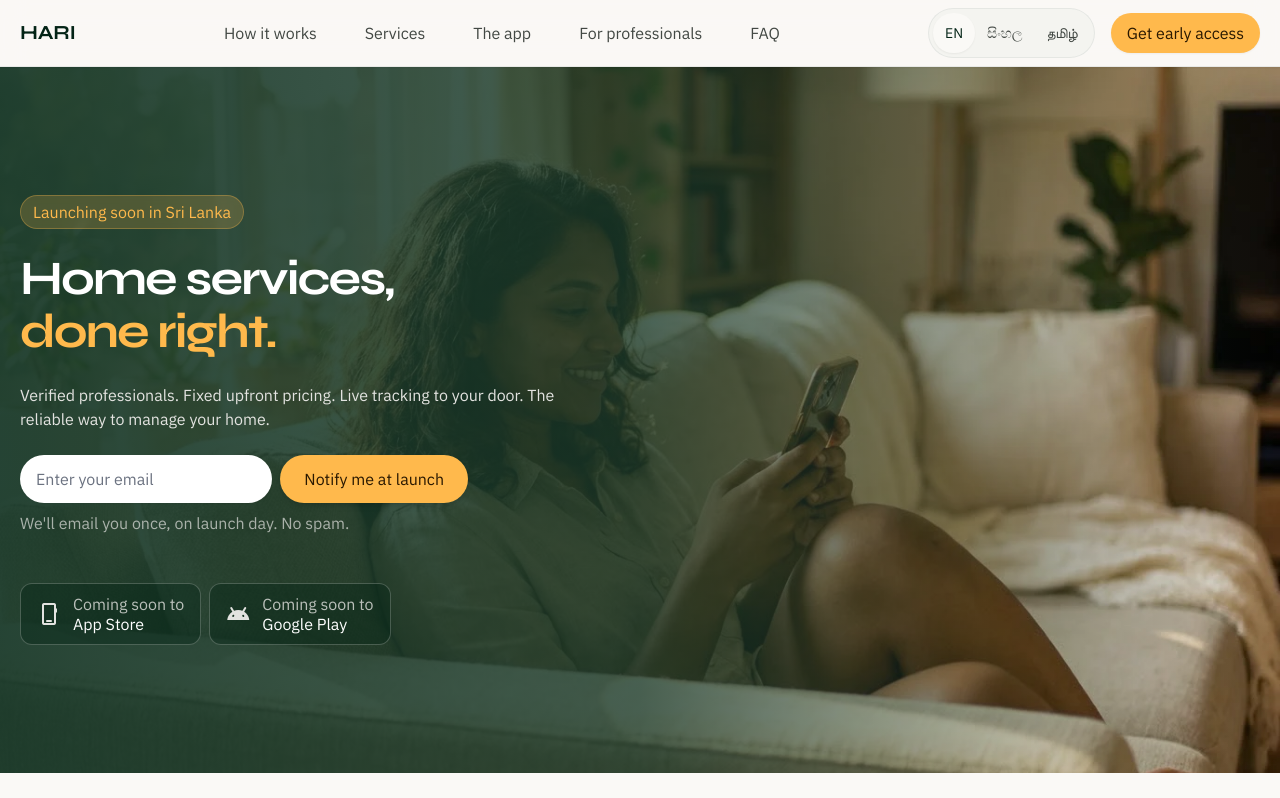
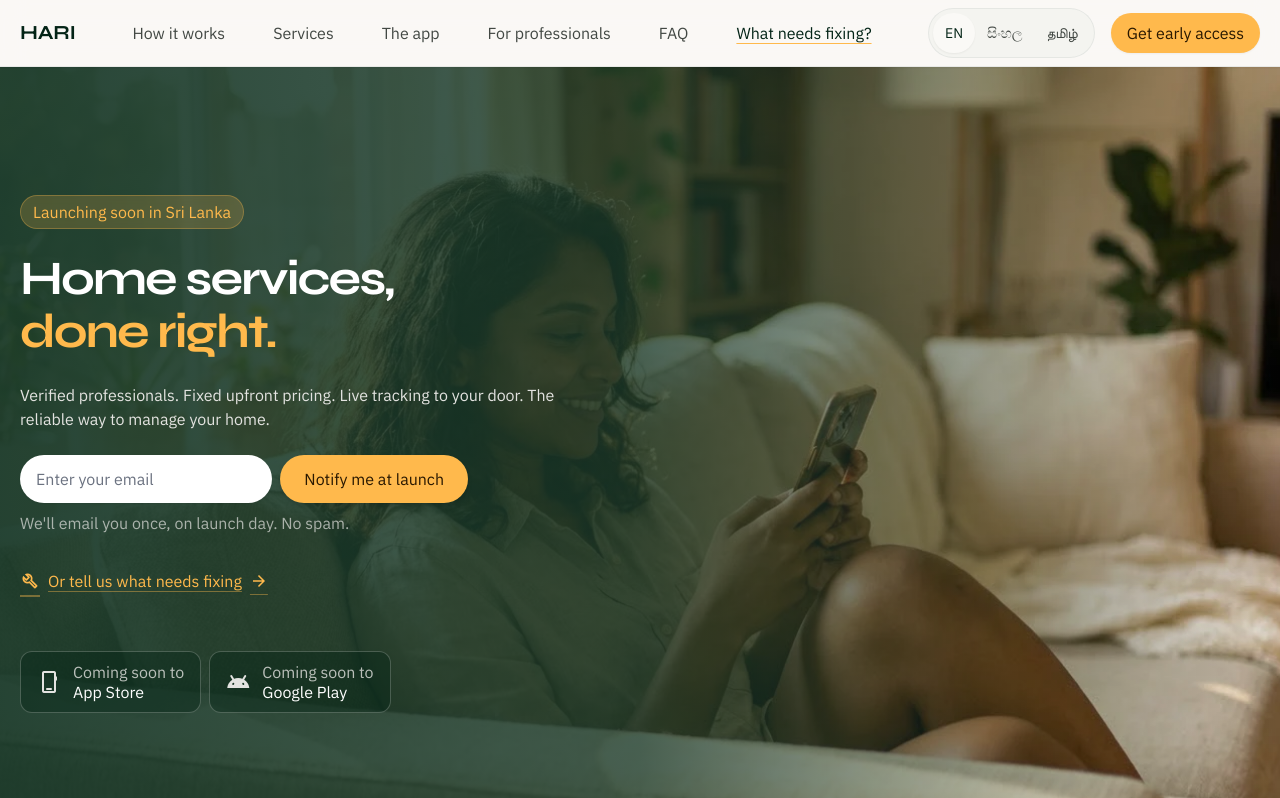
Before and after one commit to skypixeldigitals-max/hari-website, a website: page index.html in a window 1280 px wide. Shown: the top 798 px of the page. Drawn offline with nearby package versions, Linux system fonts and the light colour scheme.

Commit message:
Link the survey from the homepage nav, hero and final CTA

```diff
--- a/assets/js/site.js
+++ b/assets/js/site.js
@@ -75,7 +75,11 @@ const strings = {
     nav_services: "Services",
     nav_pro: "For professionals",
     nav_faq: "FAQ",
+    nav_survey: "What needs fixing?",
     nav_cta: "Get early access",
+
+    survey_link: "Or tell us what needs fixing",
+    survey_cta: "Tell us what needs fixing",
 
     hero_badge: "Launching soon in Sri Lanka",
     hero_title_1: "Home services,",
@@ -217,7 +221,11 @@ const strings = {
     nav_services: "සේවා",
     nav_pro: "කාර්මිකයන්ට",
     nav_faq: "ප්‍රශ්න",
+    nav_survey: "මොකද හදන්න ඕන?",
     nav_cta: "කලින්ම දැනගන්න",
+
+    survey_link: "නැත්නම් මොකද හදන්න ඕන කියන්න",
+    survey_cta: "මොකද හදන්න ඕන කියන්න",
 
     hero_badge: "ලංකාවේ ඉක්මනටම එනවා",
     hero_title_1: "ගෙදර වැඩ,",
@@ -356,7 +364,11 @@ const strings = {
     nav_services: "சேவைகள்",
     nav_pro: "தொழில்முறையாளர்களுக்கு",
     nav_faq: "கேள்விகள்",
+    nav_survey: "என்ன சரி செய்ய வேண்டும்?",
     nav_cta: "முதலில் அறிந்துகொள்ளுங்கள்",
+
+    survey_link: "அல்லது என்ன சரி செய்ய வேண்டும் என்று சொல்லுங்கள்",
+    survey_cta: "என்ன சரி செய்ய வேண்டும் என்று சொல்லுங்கள்",
 
     hero_badge: "இலங்கையில் விரைவில் அறிமுகம்",
     hero_title_1: "வீட்டுச் சேவைகள்,",
--- a/index.html
+++ b/index.html
@@ -66,6 +66,7 @@
       <a class="text-on-surface-variant hover:text-primary hover:bg-primary-container/10 transition-all duration-300 px-3 py-2 rounded-md font-body-md" data-t="nav_app" href="#inside-the-app">The app</a>
       <a class="text-on-surface-variant hover:text-primary hover:bg-primary-container/10 transition-all duration-300 px-3 py-2 rounded-md font-body-md" data-t="nav_pro" href="#pro">For professionals</a>
       <a class="text-on-surface-variant hover:text-primary hover:bg-primary-container/10 transition-all duration-300 px-3 py-2 rounded-md font-body-md" data-t="nav_faq" href="#faq">FAQ</a>
+      <a class="text-primary hover:bg-primary-container/10 transition-all duration-300 px-3 py-2 rounded-md font-body-md underline decoration-tertiary-fixed-dim underline-offset-4" data-t="nav_survey" href="survey.html">What needs fixing?</a>
     </div>
 
     <div class="flex items-center gap-4">
@@ -90,6 +91,7 @@
       <a class="flex items-center min-h-[48px] text-on-surface-variant hover:text-primary py-3 font-body-md border-b border-outline-variant/20" data-t="nav_app" href="#inside-the-app">The app</a>
       <a class="flex items-center min-h-[48px] text-on-surface-variant hover:text-primary py-3 font-body-md border-b border-outline-variant/20" data-t="nav_pro" href="#pro">For professionals</a>
       <a class="flex items-center min-h-[48px] text-on-surface-variant hover:text-primary py-3 font-body-md border-b border-outline-variant/20" data-t="nav_faq" href="#faq">FAQ</a>
+      <a class="flex items-center gap-2 min-h-[48px] text-primary py-3 font-body-md" data-t="nav_survey" href="survey.html">What needs fixing?</a>
     </div>
     <div class="mt-lg flex items-center justify-between gap-4">
       <div class="flex items-center gap-2 bg-surface-container-low rounded-full p-1 text-sm font-label-md text-on-surface-variant border border-outline-variant/30" role="group" aria-label="Language">
@@ -131,6 +133,14 @@
         <p class="font-body-sm text-surface-container-highest/70 text-center sm:text-left mt-2" data-t="hero_spam">We'll email you once, on launch day. No spam.</p>
         <p class="font-body-sm text-tertiary-fixed-dim hidden" data-form-msg role="status" aria-live="polite"></p>
       </form>
+
+      <!-- Straight to the survey. The email box asks for a launch reminder;
+           this asks what they actually need, which is the more useful answer. -->
+      <a class="inline-flex items-center gap-2 min-h-[44px] mt-md font-label-lg text-tertiary-fixed-dim hover:text-tertiary-fixed transition-colors underline decoration-tertiary-fixed-dim/40 underline-offset-4" href="survey.html">
+        <span class="material-symbols-outlined text-xl" aria-hidden="true">build</span>
+        <span data-t="survey_link">Or tell us what needs fixing</span>
+        <span class="material-symbols-outlined text-lg" aria-hidden="true">arrow_forward</span>
+      </a>
 
       <!-- Store badges: built in-house, no imitation Apple/Google marks -->
       <div class="pt-lg flex flex-wrap items-center gap-sm">
@@ -521,6 +531,12 @@
     </div>
     <p class="font-body-sm text-primary hidden" data-form-msg role="status" aria-live="polite"></p>
   </form>
+
+  <a class="inline-flex items-center justify-center gap-2 min-h-[52px] mb-10 bg-primary text-on-primary font-label-lg px-8 py-4 rounded-full hover:bg-primary/90 transition-colors active:scale-95 shadow-sm" href="survey.html">
+    <span class="material-symbols-outlined text-xl" aria-hidden="true">build</span>
+    <span data-t="survey_cta">Tell us what needs fixing</span>
+  </a>
+
   <div class="flex flex-wrap justify-center items-center gap-sm">
     <span class="store-badge bg-surface border-outline-variant/40 text-on-surface-variant">
       <span class="material-symbols-outlined text-2xl" aria-hidden="true">phone_iphone</span>
```
Also changed, not shown: assets/css/site.css.
